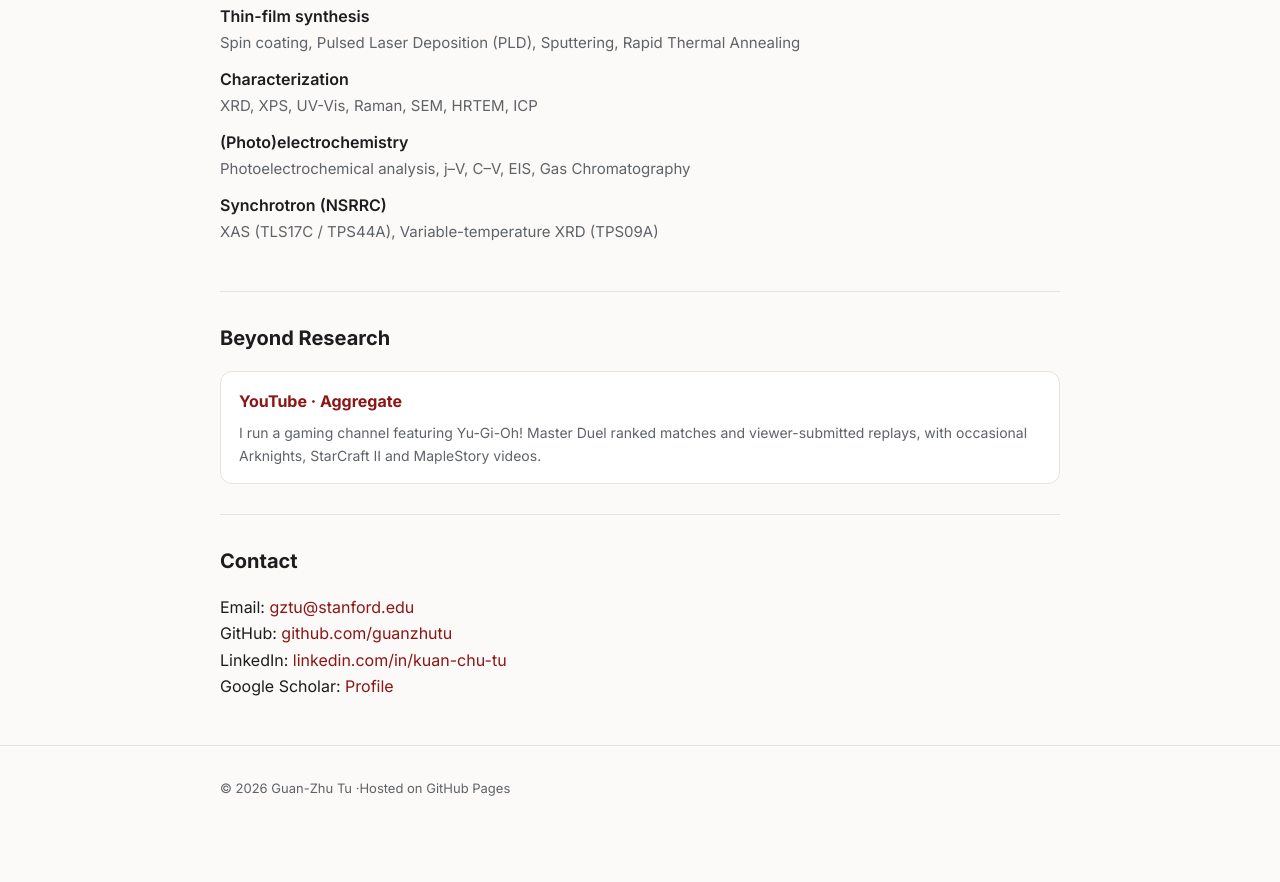
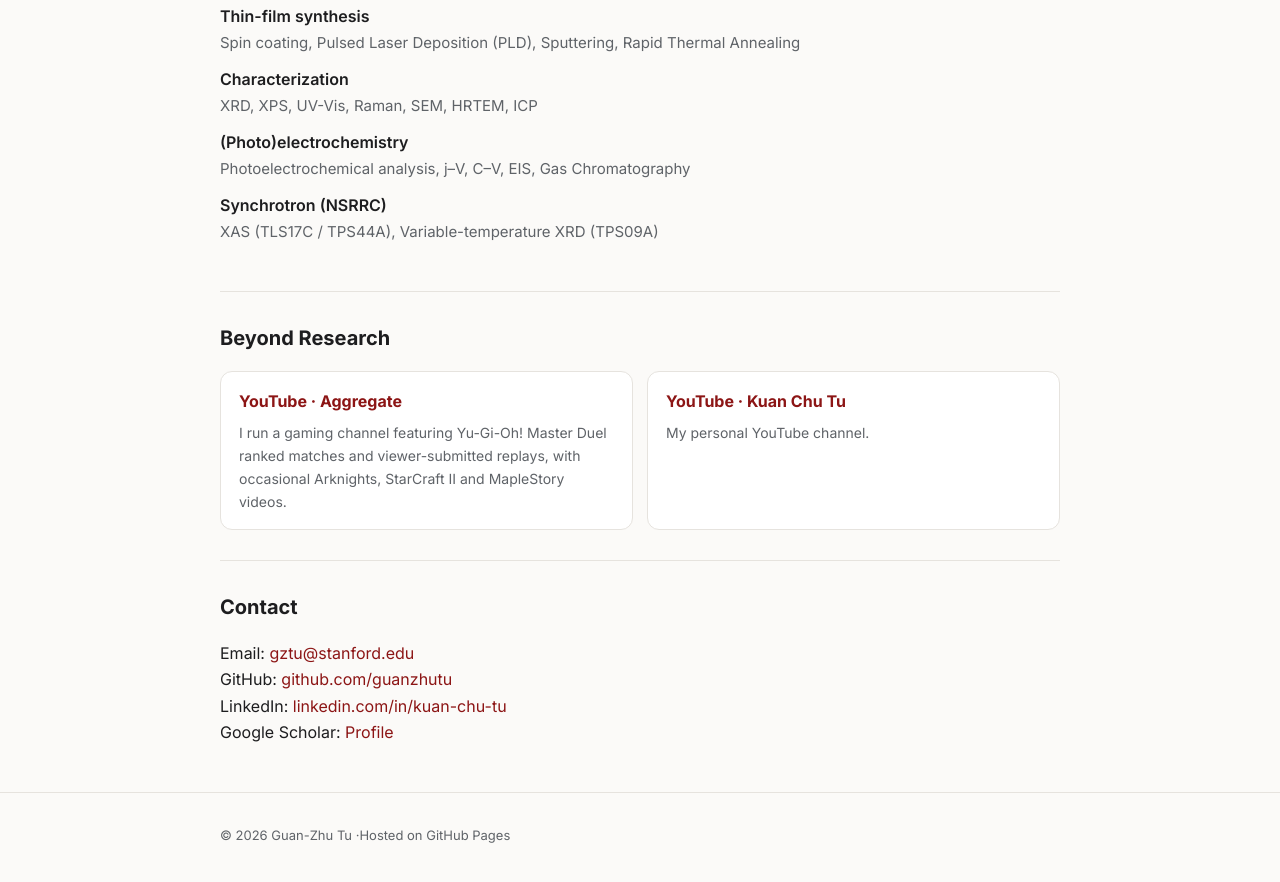
Before and after one commit to guanzhutu/guanzhutu.github.io, a plain HTML site: page index.html in a window 1280 px wide. Shown: the part 3461-4343 px from the top of the page. Before the commit the page ends 4309 px from the top, so only its background shows below. Drawn offline with Linux system fonts and the light colour scheme.

Commit message:
Add personal YouTube channel

```diff
--- a/index.html
+++ b/index.html
@@ -305,6 +305,11 @@
         <p><span class="en">I run a gaming channel featuring Yu-Gi-Oh! Master Duel ranked matches and viewer-submitted replays, with occasional Arknights, StarCraft II and MapleStory videos.</span>
           <span class="zh">我經營一個遊戲頻道，主要分享遊戲王 Master Duel 天梯對戰與觀眾投稿的回放，偶爾也有明日方舟、星海爭霸 2、新楓之谷的影片。</span></p>
       </div>
+      <div class="card">
+        <h3><a href="https://www.youtube.com/@kuanchutu0107">YouTube · Kuan Chu Tu</a></h3>
+        <p><span class="en">My personal YouTube channel.</span>
+          <span class="zh">我的個人 YouTube 頻道。</span></p>
+      </div>
     </div>
   </section>
 
```
